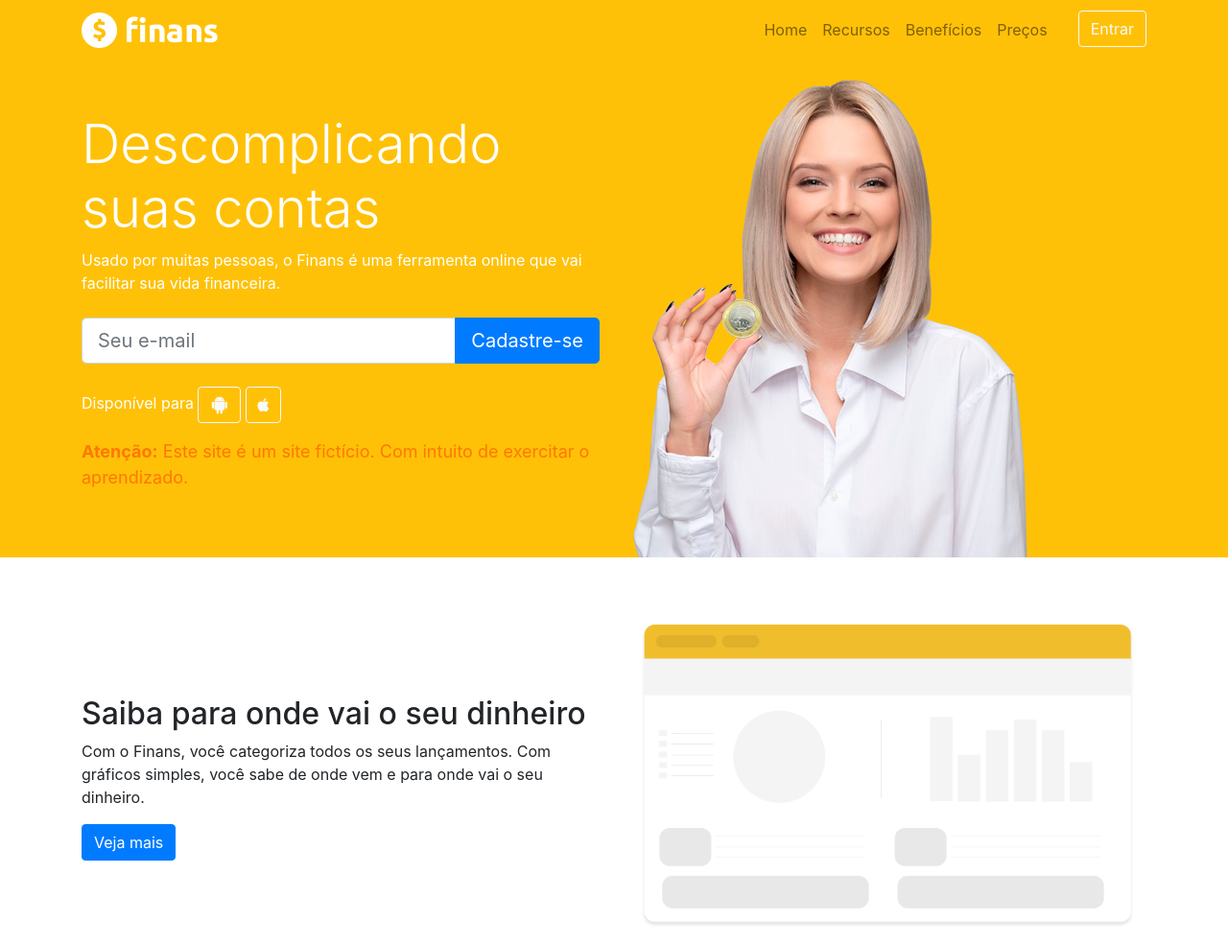
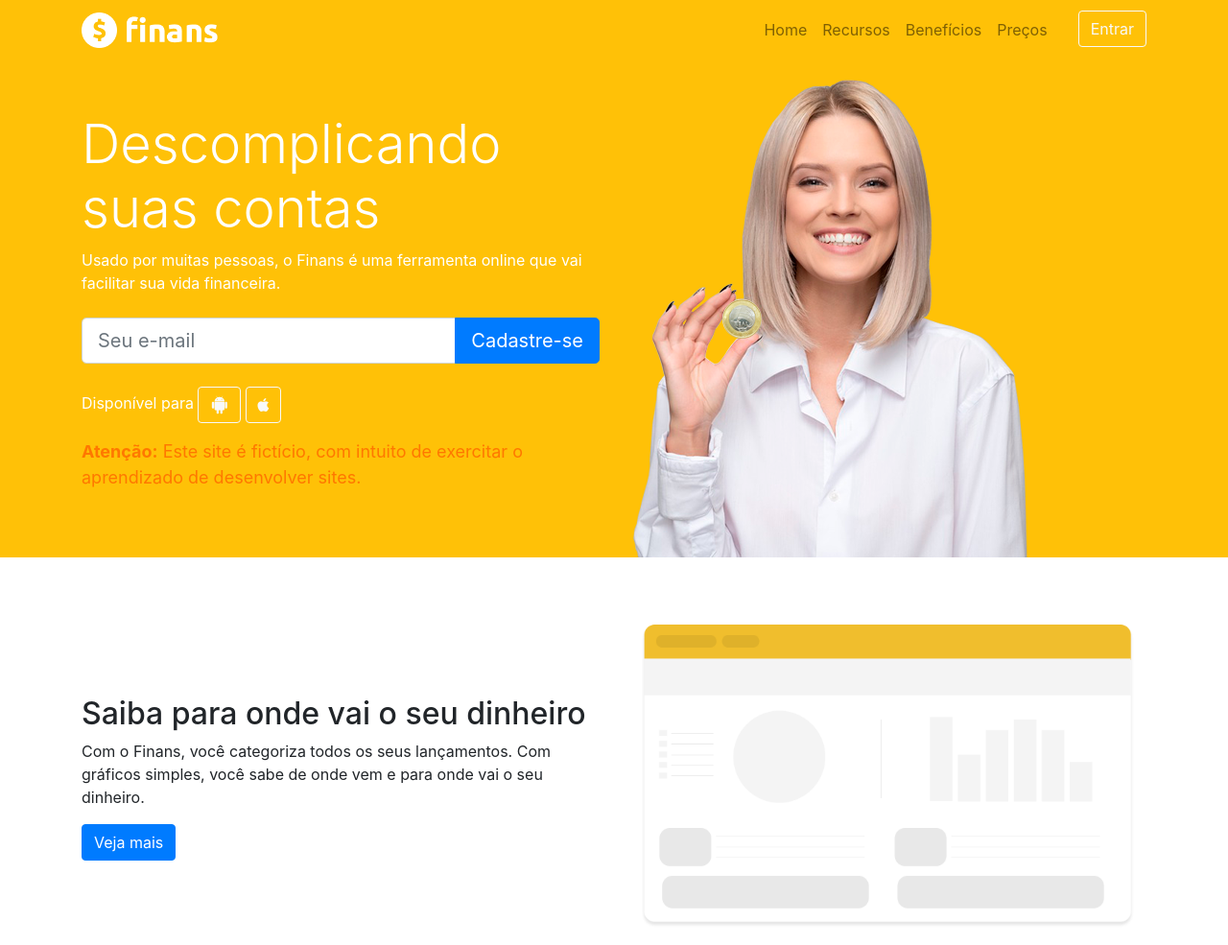
Before and after one commit to matheusLdev/projeto-finans, a plain HTML site: page index.html in a window 1280 px wide. Shown: the top 985 px of the page at 96% size. Drawn offline with nearby package versions, Linux system fonts and the light colour scheme.

Commit message:
ajuste no texto de atenção.

```diff
--- a/index.html
+++ b/index.html
@@ -79,7 +79,7 @@
                   <i class="fab fa-apple"></i>
                 </a>
               </p>
-              <p id="attention"><strong>Atenção:</strong> Este site é um site fictício. Com intuito de exercitar o aprendizado.</p>
+              <p id="attention"><strong>Atenção:</strong> Este site é fictício, com intuito de exercitar o aprendizado de desenvolver sites.</p>
             </div>
           </section>
           <section class="col-md-6 d-none d-md-block">
```
